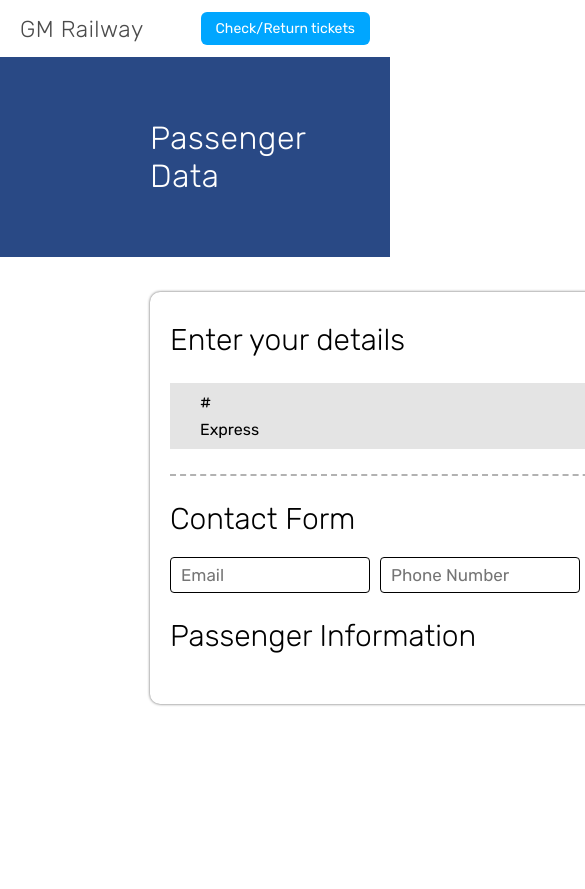
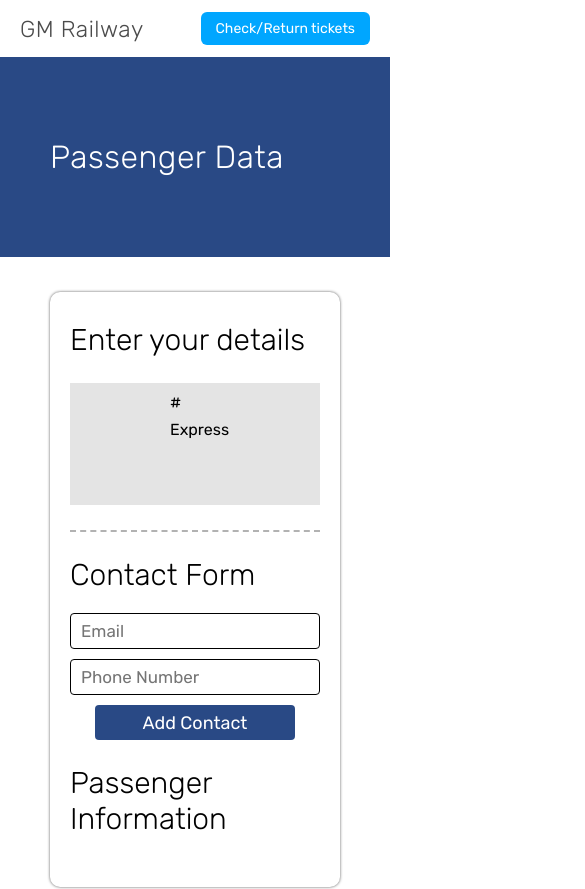
Before and after one commit to MindiashviliGiorgi/gm-railway, an Angular app: page /passengersData in a window 390 px wide. Shown: the top 889 px of the page, 585 px wide, since content can reach past the window. Before the commit the page ends 844 px from the top, so only its background shows below. Built offline with nearby package versions, Linux system fonts and the light colour scheme.

Commit message:
passengersRespoDone

```diff
--- a/src/app/passengers-data-page/passengers-data-page.component.html
+++ b/src/app/passengers-data-page/passengers-data-page.component.html
@@ -130,3 +130,4 @@
     <img src="/assets/images/added-icon.png"/>
   </div>
 </div>
+<app-footer></app-footer>
--- a/src/app/passengers-data-page/passengers-data-page.component.scss
+++ b/src/app/passengers-data-page/passengers-data-page.component.scss
@@ -55,25 +55,6 @@
             list-style: none;
             width: 100%;
             flex: 1;
-            button {
-              background-color: #294985;
-              color: #fff;
-              border: none;
-              outline: none;
-              padding: 5px 10px;
-              font-size: 16px;
-              border-radius: 4px;
-              cursor: pointer;
-              transition: 0.2s;
-              &:hover {
-                background-color: #2e5eb7;
-                transition: 0.2s;
-              }
-              &:active {
-                transition: 0s;
-                background-color: #294985;
-              }
-            }
             .list-info {
               display: flex;
               flex-direction: column;
@@ -389,3 +370,200 @@
     opacity: 0;
   }
 }
+
+
+@media (max-width : 1235px) {
+  .passenger-data-main {
+    .title {
+      padding: 20px 50px;
+    }
+    .section {
+      padding: 30px 50px;
+      .section-right {
+        width: 300px;
+        .invoice-main {
+          padding: 20px;
+        }
+      }
+    }
+  }
+}
+@media (max-width : 1030px) {
+  .passenger-data-main {
+    .title {
+      padding: 20px 50px;
+    }
+    .section {
+      flex-direction: column;
+      row-gap: 20px;
+      padding: 30px 50px;
+      .section-left {
+        width: 100%;
+        .contact-form-main {
+          .contact-form-body {
+            width: 100%;
+            form {
+              display: flex;
+              flex-direction: row;
+              column-gap: 20px;
+              align-items: center;
+              justify-content: left;
+            }
+          }
+        }
+      }
+      .section-right {
+        width: 100%;
+        height: auto;
+        .invoice-main {
+          padding: 20px 100px;
+        }
+      }
+    }
+  }
+}
+@media (max-width : 790px) {
+  .passenger-data-main {
+    .title {
+      padding: 20px 50px;
+    }
+    .section {
+      flex-direction: column;
+      row-gap: 20px;
+      padding: 30px 50px;
+      .section-left {
+        width: 100%;
+        .contact-form-main {
+          display: flex;
+          align-items: top;
+          justify-content: left;
+          .contact-form-body {
+            width: 100%;
+            display: flex;
+            align-items: top;
+            justify-content: flex-start;
+            form {
+              width: 100%;
+              display: flex;
+              flex-direction: column;
+              row-gap: 10px;
+              column-gap: 20px;
+              align-items: top;
+              justify-content: left;
+              input {
+                width: 100%;
+              }
+            }
+          }
+        }
+        .passengers-information-main {
+          .passengers-information-form {
+            form {
+              .passenger-container {
+                .passenger-container-up,
+                .passenger-container-down {
+                  display: flex;
+                  flex-direction: column;
+                  row-gap: 10px;
+                  justify-content: flex-start;
+                  input {
+                    width: 100%;
+                  }
+                  select {
+                    width: 100%;
+                  }
+
+                }
+              }
+            }
+          }
+        }
+      }
+      .section-right {
+        width: 100%;
+        height: auto;
+        .invoice-main {
+          padding: 20px 100px;
+        }
+      }
+    }
+  }
+}
+@media (max-width : 570px) {
+  .passenger-data-main {
+    .title {
+      padding: 20px 50px;
+    }
+    .section {
+      flex-direction: column;
+      row-gap: 20px;
+      padding: 30px 50px;
+      .section-left {
+        width: 100%;
+        .details {
+          ul {
+            display: flex;
+            flex-direction: column;
+            row-gap: 20px;
+            li {
+              width: 50px;
+              flex: 0;
+            }
+          }
+        }
+        .contact-form-main {
+          display: flex;
+          align-items: top;
+          justify-content: left;
+          .contact-form-body {
+            width: 100%;
+            display: flex;
+            align-items: top;
+            justify-content: flex-start;
+            form {
+              width: 100%;
+              display: flex;
+              flex-direction: column;
+              row-gap: 10px;
+              column-gap: 20px;
+              align-items: top;
+              justify-content: left;
+              input {
+                width: 100%;
+              }
+            }
+          }
+        }
+        .passengers-information-main {
+          .passengers-information-form {
+            form {
+              .passenger-container {
+                .passenger-container-up,
+                .passenger-container-down {
+                  display: flex;
+                  flex-direction: column;
+                  row-gap: 10px;
+                  justify-content: flex-start;
+                  input {
+                    width: 100%;
+                  }
+                  select {
+                    width: 100%;
+                  }
+
+                }
+              }
+            }
+          }
+        }
+      }
+      .section-right {
+        width: 100%;
+        height: auto;
+        .invoice-main {
+          padding: 20px;
+        }
+      }
+    }
+  }
+}
```
